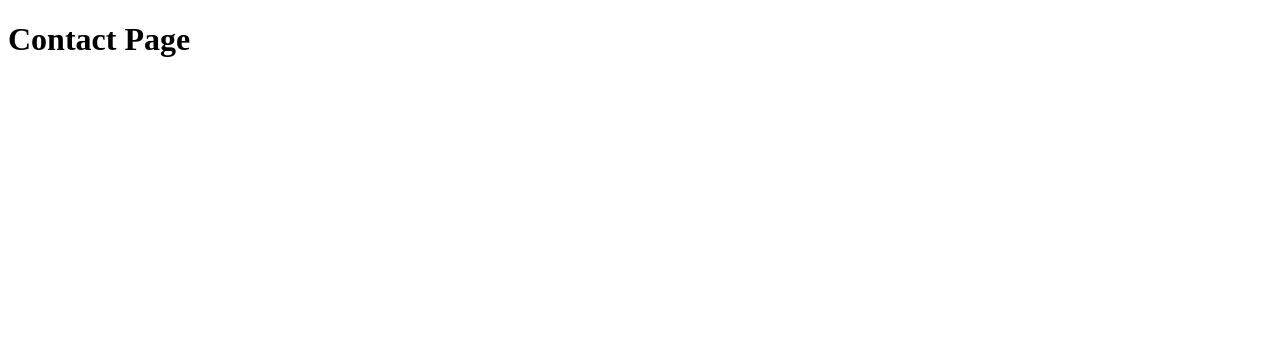
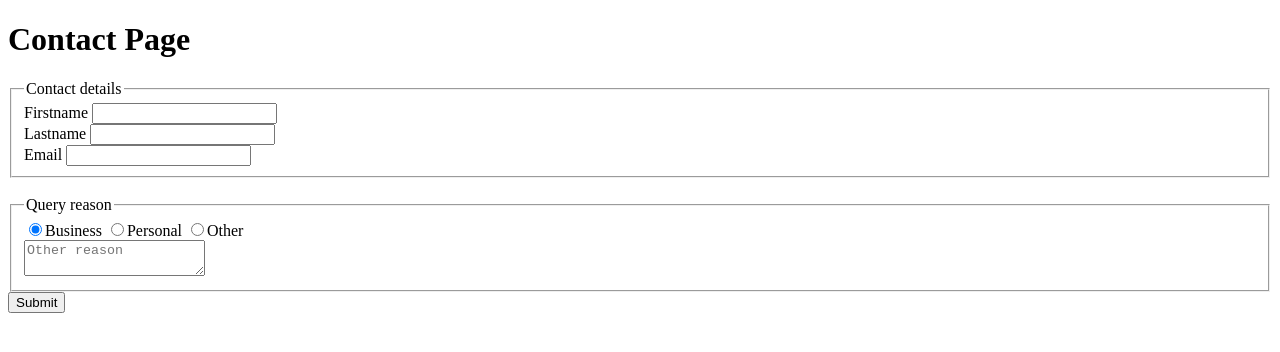
Before and after one commit to AlexPBradley/portfolio, a plain HTML site: page pages/contact.html in a window 1280 px wide. Drawn offline with Linux system fonts and the light colour scheme.

Commit message:
contact form added

```diff
--- a/pages/contact.html
+++ b/pages/contact.html
@@ -5,5 +5,31 @@
 </head>
 <body>
     <h1>Contact Page</h1>
+
+    <form>
+        <fieldset>
+            <legend>Contact details</legend>
+
+            <label for="firstName">Firstname</label>
+            <input id="firstName" type="text">
+            <br>
+            <label for="lastName">Lastname</label>
+            <input id="lastName" type="text">
+            <br>
+            <label for="email">Email</label>
+            <input id="email" type="text">
+        </fieldset>
+        <br>
+        <fieldset>
+            <legend>Query reason</legend>
+
+            <input type="radio" name="reason" value="business" checked="checked">Business
+            <input type="radio" name="reason" value="personal">Personal
+            <input type="radio" name="reason" value="other">Other
+            <br>
+            <textarea name="reason" placeholder="Other reason"></textarea>
+        </fieldset>
+        <button type="submit">Submit</button>
+    </form>
 </body>
 </html>
```
